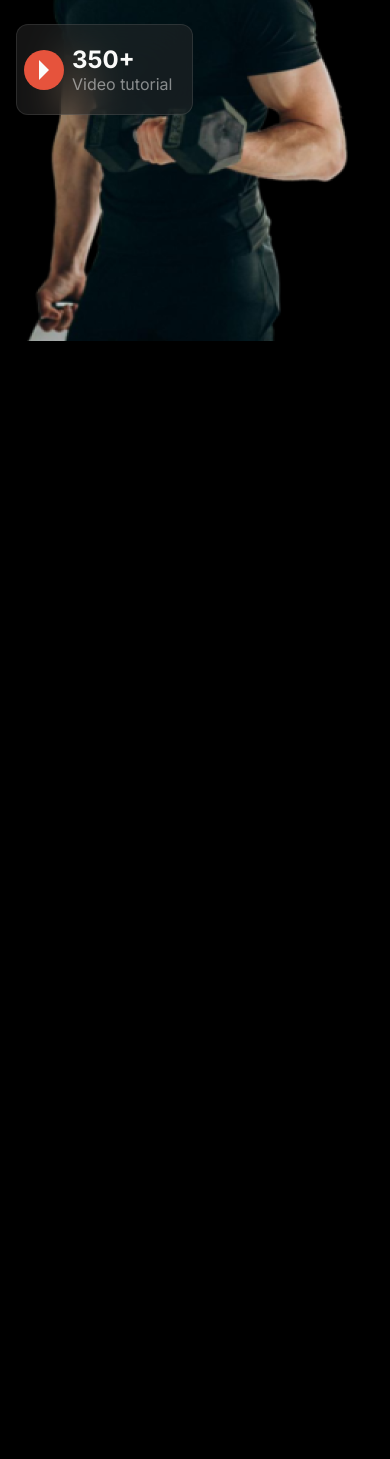
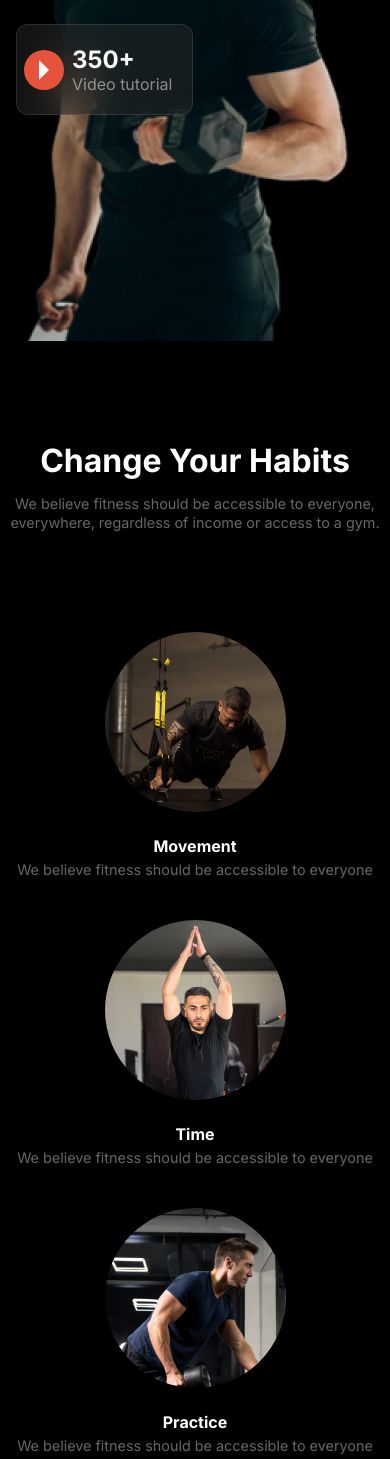
Before and after one commit to RAFIQUL595/Assignment-2, a plain HTML site: page index.html in a window 390 px wide. Shown: the part 830-2289 px from the top of the page. Before the commit the page ends 1171 px from the top, so only its background shows below. Drawn offline with Linux system fonts and the light colour scheme; a web font is replaced by a local one.

Commit message:
habits container style and responsive done

```diff
--- a/index.html
+++ b/index.html
@@ -54,7 +54,7 @@
           </div>
         </div>
         <div class="banner-images display-flex">
-          <img src="images/Images 2.png" alt="">
+          <img src="images/Images 2.png" alt="" />
           <div class="bottom-left">
             <button class="play-button"></button>
             <h6>350+</h6>
@@ -67,6 +67,40 @@
         </div>
       </section>
       <!-- Banner Container End Here -->
+
+      <!-- Habits Container Start Here -->
+      <section class="habits-container">
+        <div class="habits-description white-color">
+          <h2>Change Your Habits</h2>
+          <p>
+            We believe fitness should be accessible to everyone, everywhere,
+            regardless of income or access to a gym.
+          </p>
+        </div>
+        <div class="habits-group display-grid white-color">
+          <div class="habits-group-1">
+            <img src="images/image 3.png" alt="" />
+            <h6>Movement</h6>
+            <p>We believe fitness should be accessible to everyone</p>
+          </div>
+          <div class="habits-group-1">
+            <img src="images/image 2.png" alt="" />
+            <h6>Time</h6>
+            <p>We believe fitness should be accessible to everyone</p>
+          </div>
+          <div class="habits-group-1">
+            <img src="images/image 4.png" alt="" />
+            <h6>Practice</h6>
+            <p>We believe fitness should be accessible to everyone</p>
+          </div>
+          <div class="habits-group-1">
+            <img src="images/image 5.png" alt="" />
+            <h6>Weight Loss</h6>
+            <p>We believe fitness should be accessible to everyone</p>
+          </div>
+        </div>
+      </section>
+      <!-- Habits Container End Here -->
     </main>
     <footer></footer>
   </body>
--- a/styles/responsive.css
+++ b/styles/responsive.css
@@ -54,6 +54,19 @@
     right: 0px;
   }
   /* Banner Container Responsive End Here */
+
+  /* Habits Container Responsive Start Here */
+  .habits-description h2 {
+    font-size: 2rem;
+    margin-top: 100px;
+  }
+  .habits-group {
+    grid-template-columns: repeat(1, 1fr);
+  }
+  .habits-group-1 img {
+    margin-top: 40px;
+  }
+  /* Habits Container Responsive End Here */
 }
 
 /* Medium Device Responsive Start Here */
@@ -83,5 +96,18 @@
     right: -23px;
   }
   /* Banner Container Responsive End Here */
+
+  /* Habits Container Responsive Start Here */
+  .habits-container {
+    margin-right: 15px;
+    margin-left: 15px;
+  }
+  .habits-group {
+    grid-template-columns: repeat(2, 1fr);
+  }
+  .habits-group-1{
+    margin-top: 30px;
+  }
+  /* Habits Container Responsive End Here */
 }
 /* Medium Device Responsive End Here */
--- a/styles/style.css
+++ b/styles/style.css
@@ -180,3 +180,49 @@ body {
   opacity: 0.5;
 }
 /* Banner Container Style End Here */
+
+/* Habits Container Style Start Here */
+.habits-container {
+  max-width: 1200px;
+  height: fit-content;
+  margin: 0 auto;
+  margin-top: 100px;
+}
+.habits-description {
+  max-width: 600px;
+  margin: 0 auto;
+  text-align: center;
+}
+.habits-description h2 {
+  font-size: 3rem;
+  margin-bottom: 15px;
+}
+.habits-description p {
+  font-size: 0.9rem;
+  opacity: 0.4;
+  line-height: 1.3em;
+}
+.habits-group {
+  margin: auto;
+  margin-top: 60px;
+  width: 1044px;
+  height: fit-content;
+  max-width: 100%;
+  text-align: center;
+  grid-template-columns: repeat(4, 1fr);
+  column-gap: 40px;
+}
+.habits-group-1 img {
+  border-radius: 50%;
+  margin-bottom: 20px;
+}
+.habits-group-1 h6 {
+  font-size: 1rem;
+  margin-bottom: 5px;
+}
+.habits-group-1 p {
+  font-size: 0.9rem;
+  opacity: 0.4;
+  line-height: 1.3em;
+}
+/* Habits Container Style End Here */
```
